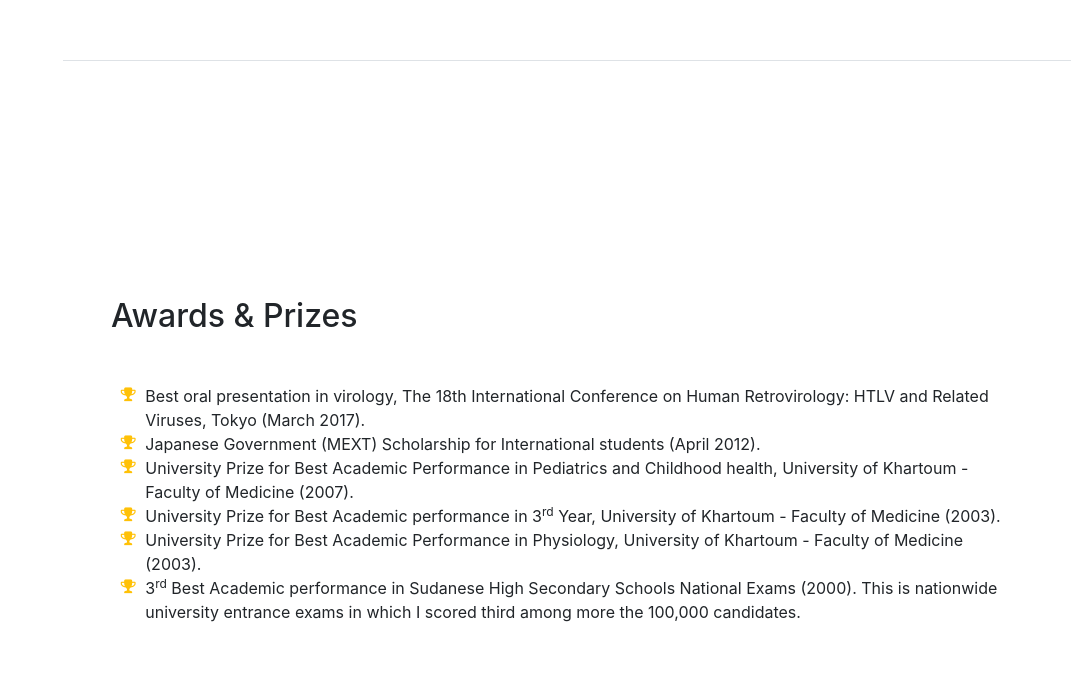
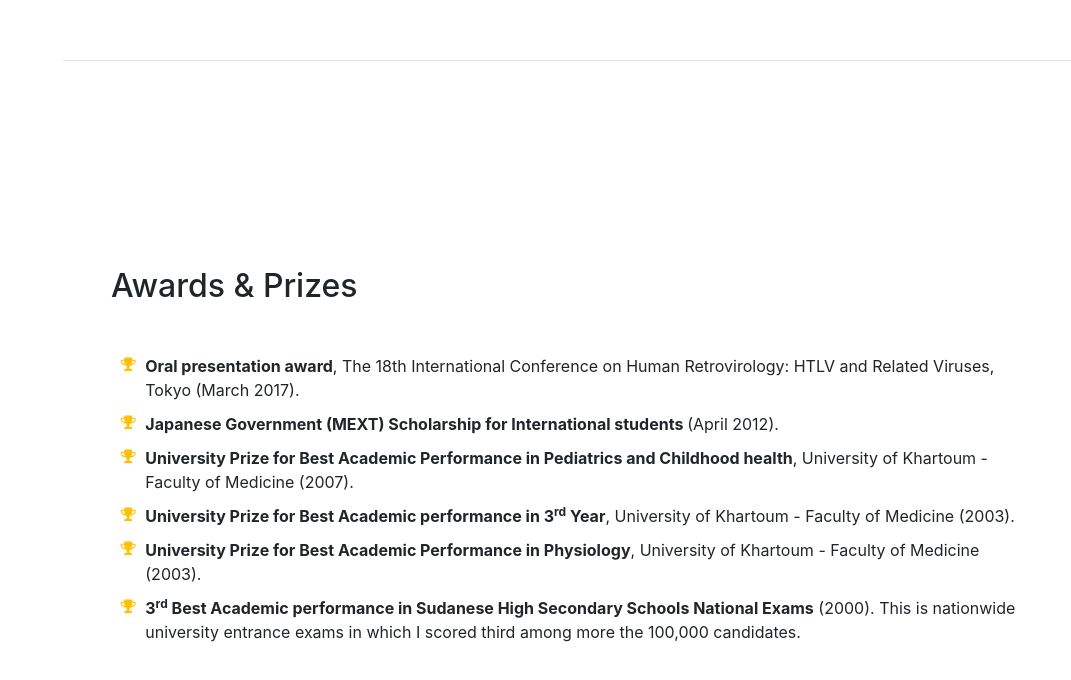
Before and after one commit to m-mahgoub/cv-web-page, a website with bundled scripts: page index.html in a window 1280 px wide. Shown: the part 4195-4875 px from the top of the page, without its empty margins (209-1280 px from the left). Built offline with nearby package versions, Linux system fonts and the light colour scheme; a web font is replaced by a local one.

Commit message:
Publication update

```diff
--- a/css/resume.css
+++ b/css/resume.css
@@ -185,3 +185,7 @@
   white-space: nowrap;
 
 }
+
+.awards-list {
+  margin-bottom: 10px
+}
--- a/index.html
+++ b/index.html
@@ -337,9 +337,9 @@
     <section class="resume-section p-3 p-lg-5 d-flex flex-column" id="publications">
       <div class="my-auto">
         <h2 class="mb-5">Publications</h2>
-        <p><strong>Mohamed Mahgoub</strong>, Jun-ichirou Yasunaga, Shingo Iwami, Shinji Nakaoka, Yoshiki Koizumi, Kazuya Shimura, Masao Matsuoka. (2017). Sporadic on/off switching of HTLV-1 Tax expression is crucial to maintain the whole population of virus-induced leukemic cells. <strong>Manuscript submitted for publication</strong>. </p>
+        <p><strong>M. Mahgoub</strong>, J. Yasunaga, S. Iwami, S. Nakaoka, Y. Koizumi, K. Shimura, and M. Matsuoka, “Sporadic on/off switching of HTLV-1 Tax expression is crucial to maintain the whole population of virus-induced leukemic cells,” <em>submitted</em>. </p>
         <br>
-        <p>R. Furuta, J. Yasunaga, M. Miura, K. Sugata, A. Saito, H. Akari, T. Ueno, N. Takenouchi, J. Fujisawa, K.-R. Koh, Y. Higuchi, <strong>M. Mahgoub</strong>, M. Shimizu, F. Matsuda, A. Melamed, C. R. Bangham, and M. Matsuoka, “Human T-cell leukemia virus type 1 infects multiple lineage hematopoietic cells in vivo,” <em>PLOS Pathog.</em>, vol. 13, no. 11, p. e1006722, Nov. 2017.  &nbsp;&nbsp;&nbsp;<a href="http://journals.plos.org/plospathogens/article?id=10.1371/journal.ppat.1006722" target="_blank">PubMed</a>   &nbsp;&nbsp;<a href="http://journals.plos.org/plospathogens/article?id=10.1371/journal.ppat.1006722" target="_blank">Journal</a></p></p>
+        <p>R. Furuta, J. Yasunaga, M. Miura, K. Sugata, A. Saito, H. Akari, T. Ueno, N. Takenouchi, J. Fujisawa, K.-R. Koh, Y. Higuchi, <strong>M. Mahgoub</strong>, M. Shimizu, F. Matsuda, A. Melamed, C. R. Bangham, and M. Matsuoka, “Human T-cell leukemia virus type 1 infects multiple lineage hematopoietic cells in vivo,” <em>PLOS Pathog.</em>, vol. 13, no. 11, p. e1006722, Nov. 2017.  &nbsp;&nbsp;&nbsp;<a href="https://www.ncbi.nlm.nih.gov/pubmed/29186194" target="_blank">PubMed</a>   &nbsp;&nbsp;<a href="http://journals.plos.org/plospathogens/article?id=10.1371/journal.ppat.1006722" target="_blank">Journal</a></p></p>
         <br>
         <p>K. Sugata, J.-I. Yasunaga, H. Kinosada, Y. Mitobe, R. Furuta, <strong>M. Mahgoub</strong>, C. Onishi, K. Nakashima, K. Ohshima, and M. Matsuoka, “HTLV-1 Viral Factor HBZ Induces CCR4 to Promote T-cell Migration and Proliferation.,” <em>Cancer Res.</em>, vol. 76, no. 17, pp. 5068–79, Sep. 2016.  &nbsp;&nbsp;&nbsp;<a href="https://www.ncbi.nlm.nih.gov/pubmed/27402079" target="_blank">PubMed</a>   &nbsp;&nbsp;<a href="http://cancerres.aacrjournals.org/content/76/17/5068" target="_blank">Journal</a></p>
         <br>
@@ -352,24 +352,24 @@
       <div class="my-auto">
         <h2 class="mb-5">Awards &amp; Prizes</h2>
         <ul class="fa-ul mb-0">
-          <li>
+          <li class="awards-list">
             <i class="fa-li fa fa-trophy text-warning"></i>
-          Best oral presentation in virology, The 18th International Conference on Human Retrovirology: HTLV and Related Viruses, Tokyo   (March 2017).</li>
-          <li>
+          <strong>Oral presentation award</strong>, The 18th International Conference on Human Retrovirology: HTLV and Related Viruses, Tokyo   (March 2017).</li>
+          <li class="awards-list">
             <i class="fa-li fa fa-trophy text-warning"></i>
-          Japanese Government (MEXT) Scholarship for International students (April 2012).</li>
-          <li>
+          <strong>Japanese Government (MEXT) Scholarship for International students </strong>(April 2012).</li>
+          <li class="awards-list">
             <i class="fa-li fa fa-trophy text-warning"></i>
-          University Prize for Best Academic Performance in Pediatrics and Childhood health, University of Khartoum - Faculty of Medicine (2007).</li>
-          <li>
+          <strong>University Prize for Best Academic Performance in Pediatrics and Childhood health</strong>, University of Khartoum - Faculty of Medicine (2007).</li>
+          <li class="awards-list">
             <i class="fa-li fa fa-trophy text-warning"></i>
-          University Prize for Best Academic performance in 3<sup>rd</sup> Year, University of Khartoum - Faculty of Medicine (2003).</li>
-          <li>
+          <strong>University Prize for Best Academic performance in 3<sup>rd</sup> Year</strong>, University of Khartoum - Faculty of Medicine (2003).</li>
+          <li class="awards-list">
             <i class="fa-li fa fa-trophy text-warning"></i>
-          University Prize for Best Academic Performance in Physiology, University of Khartoum - Faculty of Medicine (2003).</li>
-          <li>
+          <strong>University Prize for Best Academic Performance in Physiology</strong>, University of Khartoum - Faculty of Medicine (2003).</li>
+          <li class="awards-list">
             <i class="fa-li fa fa-trophy text-warning"></i>
-          3<sup>rd</sup> Best Academic performance in Sudanese High Secondary Schools National Exams (2000). This is nationwide university entrance exams in which I scored third among more the 100,000 candidates.</li>
+          <strong>3<sup>rd</sup> Best Academic performance in Sudanese High Secondary Schools National Exams</strong> (2000). This is nationwide university entrance exams in which I scored third among more the 100,000 candidates.</li>
           </ul>
         </div>
       </section>
```
